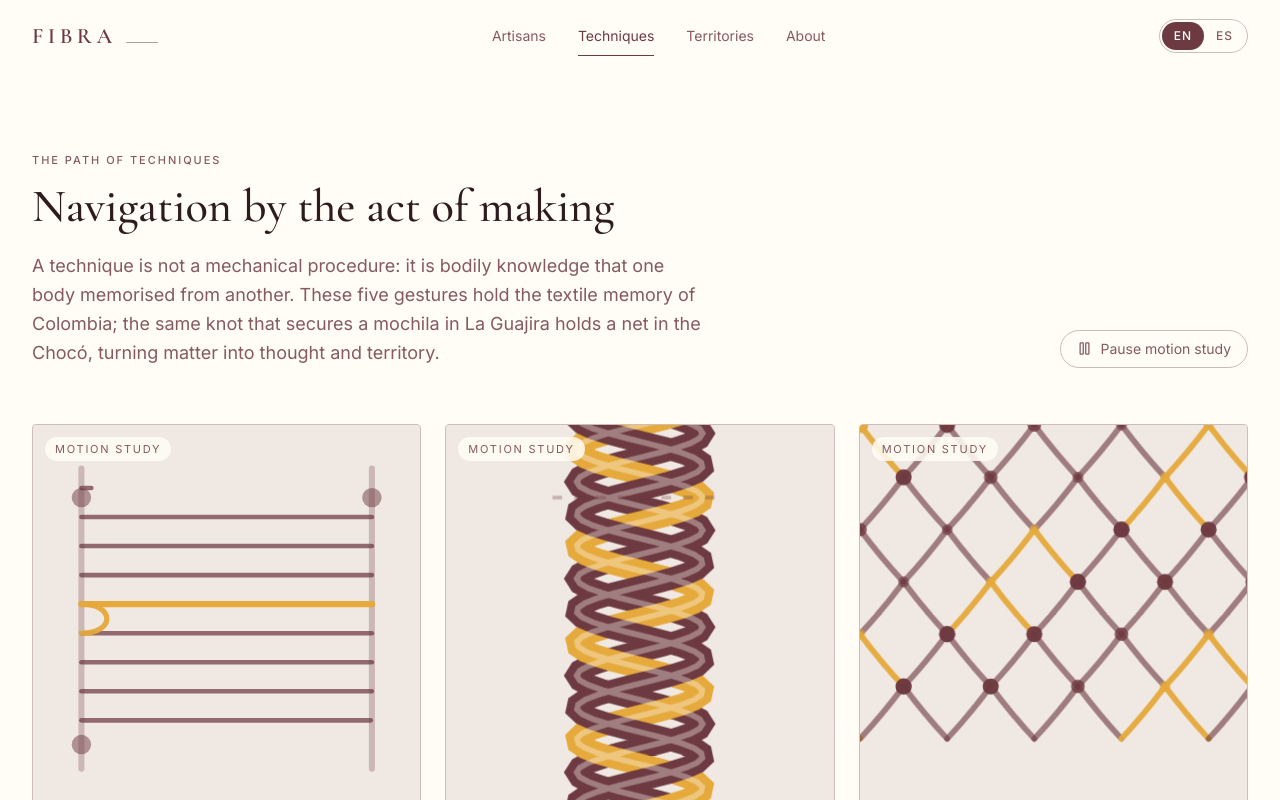
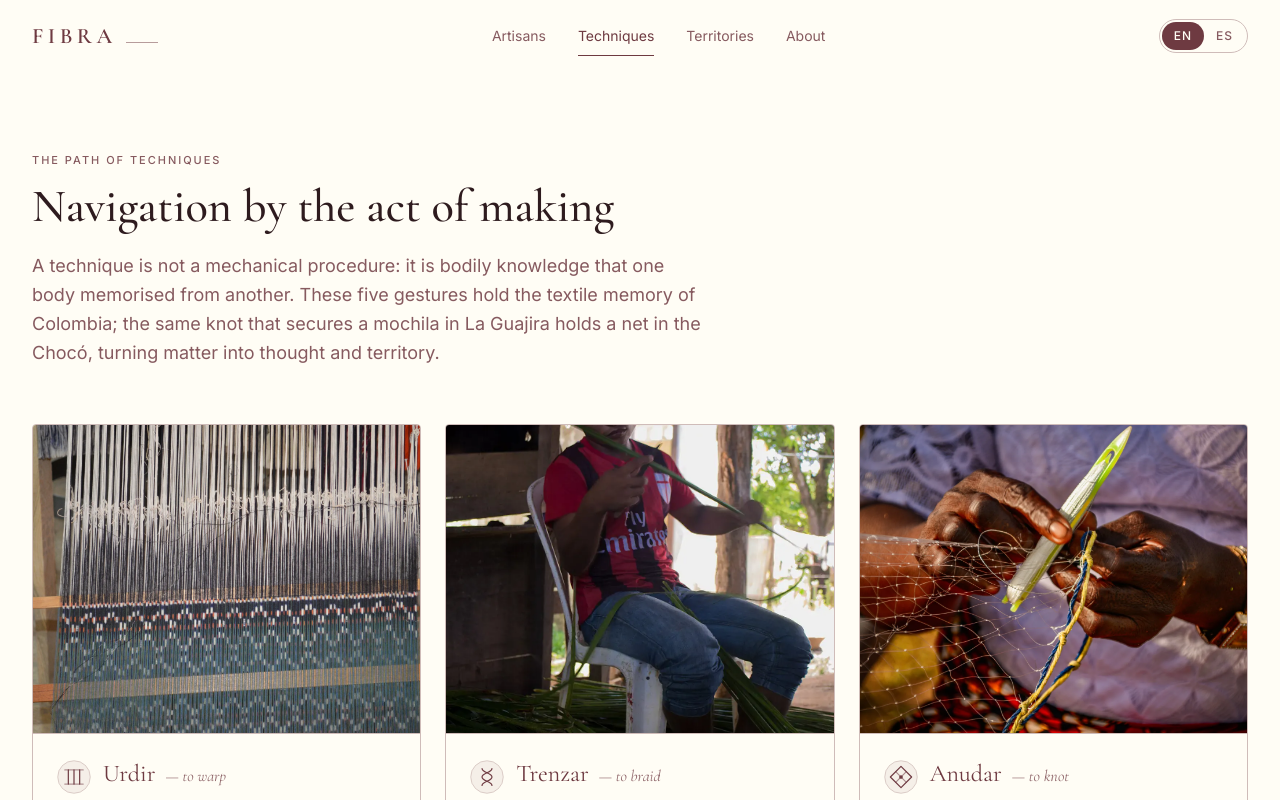
Before and after one commit to esteban-russi/fibra, a React (Vite) app: page /techniques in a window 1280 px wide. Shown: the top 800 px of the page. Built offline with nearby package versions, Linux system fonts and the light colour scheme.

Commit message:
mostrar fotografías en la ruta de técnicas
La grilla y la ficha de cada técnica pasan de bucles dibujados a la fotografía
del oficio; la marca dibujada queda junto al término, que es donde sirve.
Con ello se van el control de reproducción y sus textos.

```diff
--- a/src/i18n/ui.ts
+++ b/src/i18n/ui.ts
@@ -90,10 +90,6 @@ const en = {
   'techniques.title': 'Navigation by the act of making',
   'techniques.lede':
     'A technique is not a mechanical procedure: it is bodily knowledge that one body memorised from another. These five gestures hold the textile memory of Colombia; the same knot that secures a mochila in La Guajira holds a net in the Chocó, turning matter into thought and territory.',
-  'techniques.motion': 'Motion study',
-  'techniques.reduced': 'Motion is paused because your system asks for reduced motion.',
-  'techniques.play': 'Play motion study',
-  'techniques.pause': 'Pause motion study',
   'techniques.materials': 'Worked in',
   'techniques.regions': 'Practised in',
   'techniques.tempo': 'Tempo',
@@ -325,10 +321,6 @@ const es: Record<UIKey, string> = {
   'techniques.title': 'Navegación por el acto de hacer',
   'techniques.lede':
     'Una técnica no es un procedimiento mecánico: es un saber corporal que un cuerpo memorizó de otro. Estos cinco gestos sostienen la memoria textil de Colombia; el mismo nudo que asegura una mochila en La Guajira sostiene una red en el Chocó, transformando la materia en pensamiento y territorio.',
-  'techniques.motion': 'Estudio de movimiento',
-  'techniques.reduced': 'El movimiento está en pausa porque su sistema solicita movimiento reducido.',
-  'techniques.play': 'Reproducir el estudio de movimiento',
-  'techniques.pause': 'Pausar el estudio de movimiento',
   'techniques.materials': 'Se trabaja en',
   'techniques.regions': 'Se practica en',
   'techniques.tempo': 'Tempo',
--- a/src/routes/TechniqueDetail.tsx
+++ b/src/routes/TechniqueDetail.tsx
@@ -1,12 +1,10 @@
-import { useState } from 'react'
 import { Link, Navigate, useParams } from 'react-router-dom'
 import { motion } from 'framer-motion'
-import { ArrowLeft, ArrowRight, Pause, Play } from 'lucide-react'
-import { cn } from '../lib/cn'
+import { ArrowLeft, ArrowRight } from 'lucide-react'
 import { useI18n } from '../i18n'
 import { useReducedMotion } from '../lib/hooks'
-import { TechniqueLoop } from '../components/graphics/TechniqueLoop'
-import { Prose } from '../components/ui/primitives'
+import { TechniqueIcon } from '../components/graphics/TechniqueIcon'
+import { CreditedImage, Prose } from '../components/ui/primitives'
 import { TECHNIQUES, TECHNIQUE_BY_SLUG } from '../content/techniques'
 import type { Technique } from '../content/techniques'
 import { REGIONS } from '../content/regions'
@@ -29,8 +27,6 @@ export function TechniqueDetail() {
 function Gesture({ technique: g }: { technique: Technique }) {
   const { t, pick } = useI18n()
   const reduced = useReducedMotion()
-  const [wanted, setWanted] = useState(true)
-  const playing = wanted && !reduced
 
   const others = TECHNIQUES.filter((x) => x.slug !== g.slug)
 
@@ -54,37 +50,22 @@ function Gesture({ technique: g }: { technique: Technique }) {
       </Link>
 
       <article aria-labelledby="gesture-title" className="mt-10 grid gap-12 lg:grid-cols-[1fr_1.25fr] lg:gap-16">
-        {/* The motion study, held in view while the account is read. */}
+        {/* The photograph, held in view while the account is read. */}
         <div>
           <div className="sticky top-[calc(var(--header-h)+2rem)]">
-            <div className="aspect-square overflow-hidden rounded-sm border border-line bg-surface/60">
-              <TechniqueLoop kind={g.id} playing={playing} label={pick(g.motionAlt)} />
-            </div>
-            <div className="mt-4 flex flex-col items-start gap-2">
-              <button
-                type="button"
-                onClick={() => setWanted((v) => !v)}
-                disabled={reduced}
-                aria-pressed={playing}
-                className={cn(
-                  'inline-flex items-center gap-2 rounded-full border border-line px-4 py-2 text-sm transition-colors',
-                  reduced ? 'cursor-not-allowed text-ash' : 'text-clay hover:border-ash hover:text-bordeaux',
-                )}
-              >
-                {playing ? <Pause size={15} aria-hidden="true" /> : <Play size={15} aria-hidden="true" />}
-                {playing ? t('techniques.pause') : t('techniques.play')}
-              </button>
-              {reduced && <p className="max-w-[18rem] text-xs leading-relaxed text-muted">{t('techniques.reduced')}</p>}
-            </div>
-            <p className="mt-4 max-w-[22rem] text-pretty text-[0.8125rem] leading-relaxed text-clay">
-              {pick(g.motionAlt)}
-            </p>
+            <CreditedImage
+              id={g.photo}
+              className="overflow-hidden rounded-sm border border-line"
+              imgClassName="aspect-square"
+              priority
+            />
           </div>
         </div>
 
         <div>
           <p className="eyebrow">{t('techniques.eyebrow')}</p>
-          <h1 id="gesture-title" className="mt-3 font-serif text-4xl text-bordeaux sm:text-5xl">
+          <h1 id="gesture-title" className="mt-3 flex items-center gap-4 font-serif text-4xl text-bordeaux sm:text-5xl">
+            <TechniqueIcon kind={g.id} size={52} className="text-bordeaux" />
             {g.term}
           </h1>
           <p className="mt-2 font-serif text-xl italic text-muted">{pick(g.gloss)}</p>
@@ -155,6 +136,7 @@ function Gesture({ technique: g }: { technique: Technique }) {
                 to={`/techniques/${o.slug}`}
                 className="group flex h-full flex-col rounded-sm border border-line bg-canvas p-5 transition-colors hover:border-ash"
               >
+                <TechniqueIcon kind={o.id} size={38} className="mb-3 text-bordeaux" />
                 <h3 className="font-serif text-xl text-bordeaux">{o.term}</h3>
                 <p className="mt-1.5 text-sm italic text-muted">{pick(o.gloss)}</p>
                 <p className="mt-3 flex-1 text-pretty text-sm leading-relaxed text-ink/70">{pick(o.gesture)}</p>
--- a/src/routes/Techniques.tsx
+++ b/src/routes/Techniques.tsx
@@ -1,52 +1,31 @@
-import { useState } from 'react'
 import { Link } from 'react-router-dom'
 import { motion } from 'framer-motion'
-import { ArrowRight, Pause, Play } from 'lucide-react'
-import { cn } from '../lib/cn'
+import { ArrowRight } from 'lucide-react'
 import { useI18n } from '../i18n'
 import { useReducedMotion } from '../lib/hooks'
-import { TechniqueLoop } from '../components/graphics/TechniqueLoop'
+import { TechniqueIcon } from '../components/graphics/TechniqueIcon'
 import { SectionHeading } from '../components/ui/primitives'
 import { TECHNIQUES } from '../content/techniques'
+import { MEDIA } from '../content/media'
 
 /**
  * The transversal route: navigation by the act of making.
  *
- * Motion is opt-out twice over. It stops automatically when the visitor's system
- * asks for reduced motion, and there is an explicit control regardless — some
- * people want the loops still without having set an OS preference, and the
- * drawings are legible in either state.
+ * Each gesture is carried by a photograph of the work rather than a drawn loop.
+ * A diagram explains a mechanism; a photograph is the evidence that the hands
+ * exist, which is the claim this route is actually making. The drawn mark
+ * survives as the icon beside the term, where it does the wayfinding job the
+ * animation was never doing.
  */
 export function Techniques() {
   const { t, pick } = useI18n()
   const reduced = useReducedMotion()
-  const [wanted, setWanted] = useState(true)
-  const playing = wanted && !reduced
 
   return (
     <div className="mx-auto max-w-[86rem] px-5 pb-24 pt-[calc(var(--header-h)+3.5rem)] sm:px-8 sm:pb-32 sm:pt-[calc(var(--header-h)+5rem)]">
-      <div className="flex flex-wrap items-end justify-between gap-6">
-        <SectionHeading eyebrow={t('techniques.eyebrow')} title={t('techniques.title')} lede={t('techniques.lede')} />
+      <SectionHeading eyebrow={t('techniques.eyebrow')} title={t('techniques.title')} lede={t('techniques.lede')} />
 
-        <div className="flex flex-col items-start gap-2">
-          <button
-            type="button"
-            onClick={() => setWanted((v) => !v)}
-            disabled={reduced}
-            aria-pressed={playing}
-            className={cn(
-              'inline-flex items-center gap-2 rounded-full border border-line px-4 py-2 text-sm transition-colors',
-              reduced ? 'cursor-not-allowed text-ash' : 'text-clay hover:border-ash hover:text-bordeaux',
-            )}
-          >
-            {playing ? <Pause size={15} aria-hidden="true" /> : <Play size={15} aria-hidden="true" />}
-            {playing ? t('techniques.pause') : t('techniques.play')}
-          </button>
-          {reduced && <p className="max-w-[16rem] text-xs leading-relaxed text-muted">{t('techniques.reduced')}</p>}
-        </div>
-      </div>
-
-      {/* The grid of motion studies. */}
+      {/* The grid of gestures. */}
       <ul className="mt-14 grid gap-6 sm:grid-cols-2 lg:grid-cols-3">
         {TECHNIQUES.map((g, i) => (
 
@@ -61,18 +40,24 @@ export function Techniques() {
                 to={`/techniques/${g.slug}`}
                 className="group flex h-full flex-col overflow-hidden rounded-sm border border-line bg-canvas transition-colors hover:border-ash"
               >
-                <div className="relative aspect-[5/4] border-b border-line bg-surface/60">
-                  <TechniqueLoop kind={g.id} playing={playing} label={pick(g.motionAlt)} />
-                  {/* Chipped rather than bare: the label sits over drawn line
-                      work, and unbacked small caps lose contrast against it. */}
-                  <span className="absolute left-3 top-3 rounded-full bg-canvas/85 px-2.5 py-1 text-[0.6875rem] uppercase tracking-[0.16em] text-clay backdrop-blur-[1px]">
-                    {t('techniques.motion')}
-                  </span>
+                <div className="relative aspect-[5/4] overflow-hidden border-b border-line bg-surface/60">
+                  <img
+                    src={MEDIA[g.photo].src}
+                    alt={pick(MEDIA[g.photo].alt)}
+                    width={MEDIA[g.photo].width}
+                    height={MEDIA[g.photo].height}
+                    loading={i < 3 ? 'eager' : 'lazy'}
+                    decoding="async"
+                    className="h-full w-full object-cover transition-transform duration-700 group-hover:scale-[1.04]"
+                  />
                 </div>
                 <div className="flex flex-1 flex-col p-6">
-                  <h2 className="font-serif text-2xl text-bordeaux">
-                    {g.term}
-                    <span className="ml-2.5 text-base font-normal italic text-muted">— {pick(g.gloss)}</span>
+                  <h2 className="flex items-start gap-3 font-serif text-2xl text-bordeaux">
+                    <TechniqueIcon kind={g.id} size={34} className="mt-0.5 text-bordeaux" />
+                    <span className="min-w-0">
+                      {g.term}
+                      <span className="ml-2.5 text-base font-normal italic text-muted">— {pick(g.gloss)}</span>
+                    </span>
                   </h2>
                   <p className="mt-3 flex-1 text-pretty text-sm leading-relaxed text-ink/75">{pick(g.lede)}</p>
                   <span className="mt-5 inline-flex items-center gap-1.5 text-sm text-bordeaux">
```
